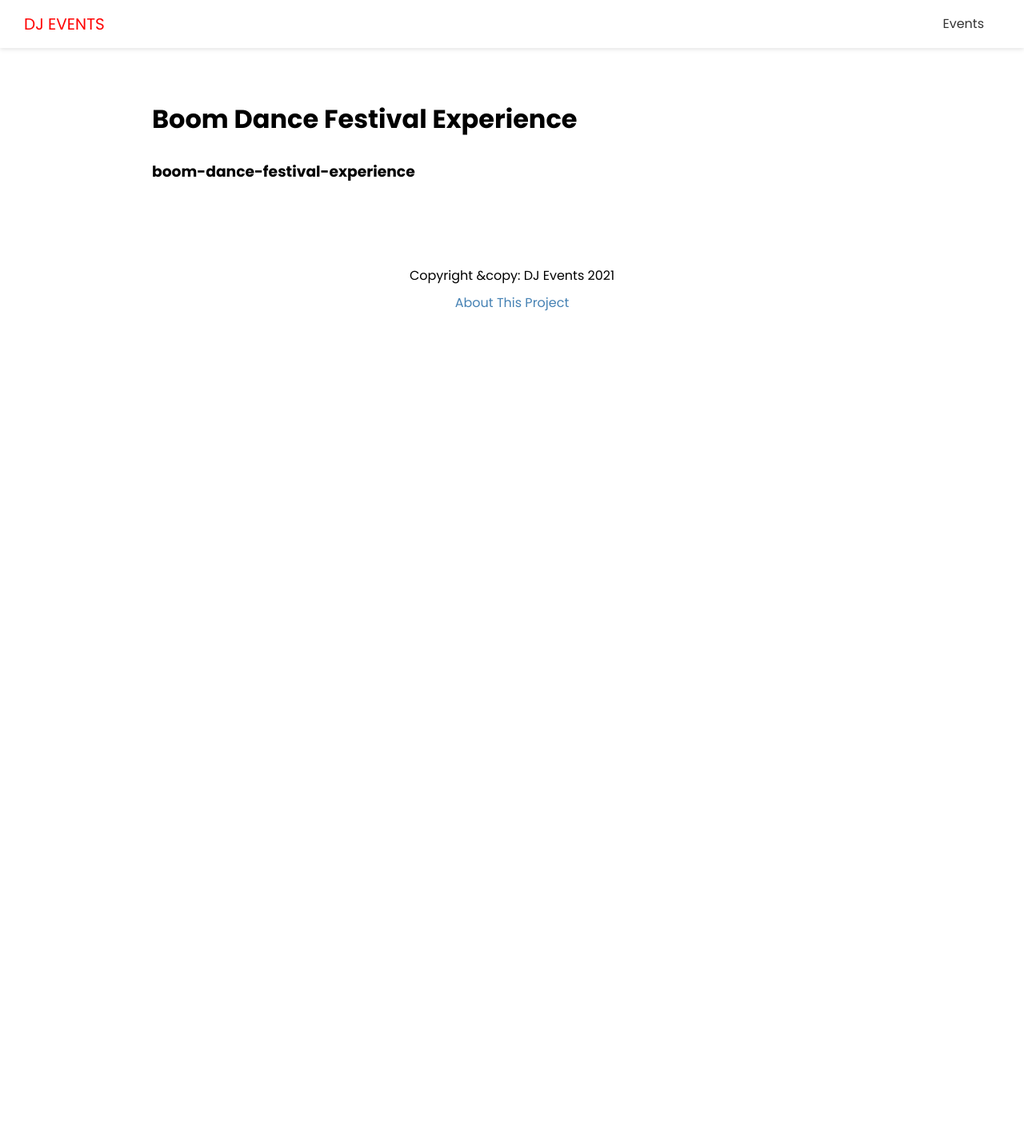
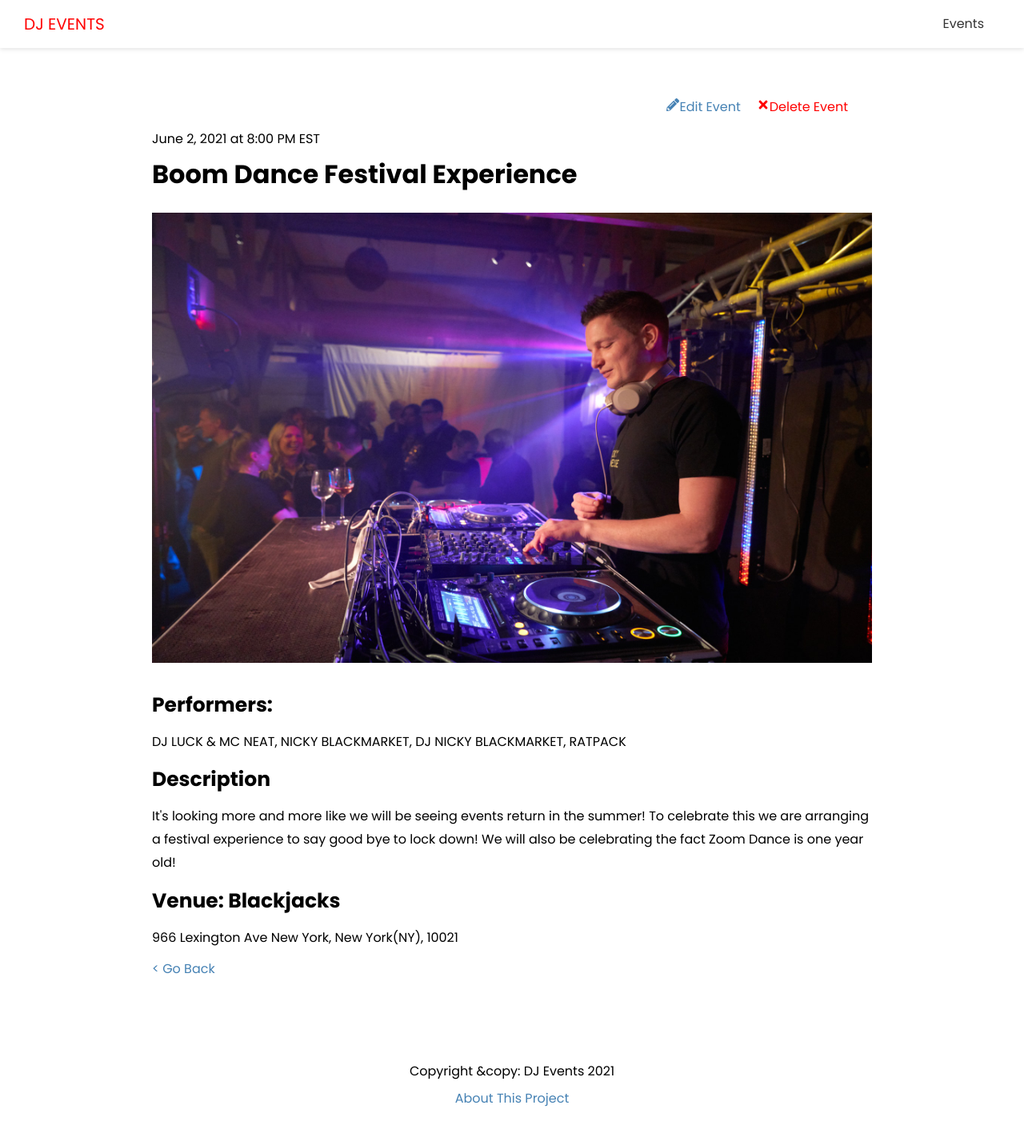
Before and after one commit to JonathanChaochen/dj-events-frontend, a Next.js app: page /events/boom-dance-festival-experience in a window 1280 px wide. Shown: the top 1422 px of the page at 80% size. Before the commit the page ends 800 px from the top, so only its background shows below. Built offline with nearby package versions, Linux system fonts and the light colour scheme; no server answers.

Commit message:
Modify Single Event Page

```diff
--- a/pages/events/[slug].js
+++ b/pages/events/[slug].js
@@ -1,13 +1,52 @@
-import { useRouter } from 'next/router';
+import { FaPencilAlt, FaTimes } from 'react-icons/fa';
+import Link from 'next/link';
+import Image from 'next/image';
 import Layout from '@/components/Layout';
 import { API_URL } from '@/config/index';
+import styles from '@/styles//Event.module.css';
 
 export default function EventPage({ evt }) {
-  const router = useRouter();
+  const deleteEvent = (e) => {
+    console.log('e:', e);
+  };
+
   return (
     <Layout>
-      <h1>{evt.name}</h1>
-      <h3>{router.query.slug}</h3>
+      <div className={styles.event}>
+        <div className={styles.controls}>
+          <Link href={`/events/edit/${evt.id}`}>
+            <a>
+              <FaPencilAlt />
+              Edit Event
+            </a>
+          </Link>
+
+          <a href="#" className={styles.delete} onClick={deleteEvent}>
+            <FaTimes />
+            Delete Event
+          </a>
+        </div>
+
+        <span>
+          {evt.date} at {evt.time}
+        </span>
+        <h1>{evt.name}</h1>
+        {evt.image && (
+          <div className={styles.image}>
+            <Image src={evt.image} width={960} height={600} />
+          </div>
+        )}
+
+        <h3>Performers:</h3>
+        <p>{evt.performers}</p>
+        <h3>Description</h3>
+        <p>{evt.description}</p>
+        <h3>Venue: {evt.venue}</h3>
+        <p>{evt.address}</p>
+
+        <Link href='/events'><a className={styles.back}>
+          {'<'} Go Back</a></Link>
+      </div>
     </Layout>
   );
 }
--- /dev/null
+++ b/styles/Event.module.css
@@ -0,0 +1,32 @@
+.event {
+  position: relative;
+  padding-top: 40px;
+}
+
+.event h3 {
+  font-size: 25px;
+}
+
+.event p {
+  margin: 10px 0;
+}
+
+.image {
+  margin-bottom: 20px;
+}
+
+.controls {
+  position: absolute;
+  right: 30px;
+  top: 0;
+}
+
+.delete {
+  margin-left: 20px;
+  color: red;
+}
+
+.back {
+  display: block;
+  margin-top: 4opx;
+}
```
